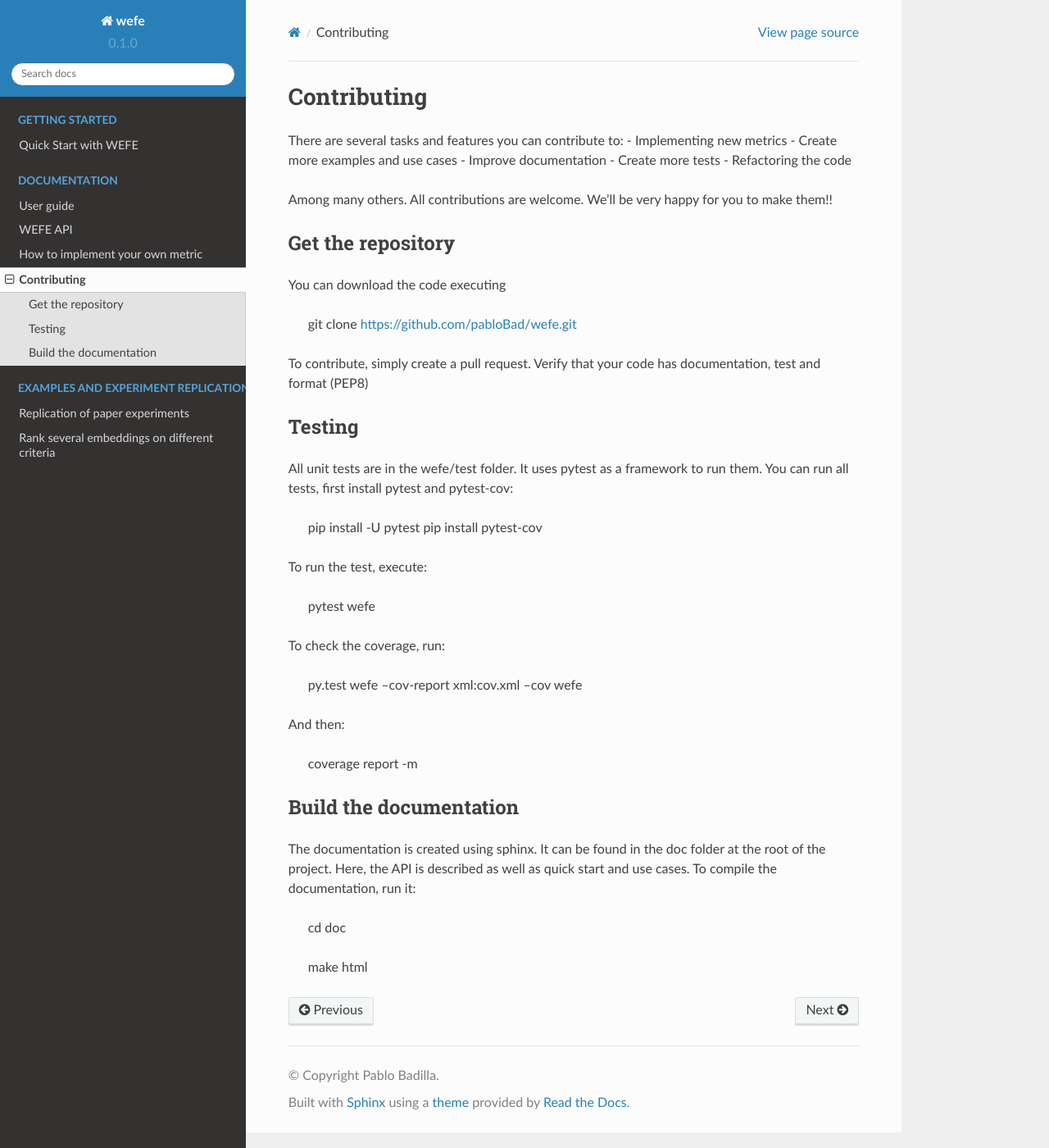
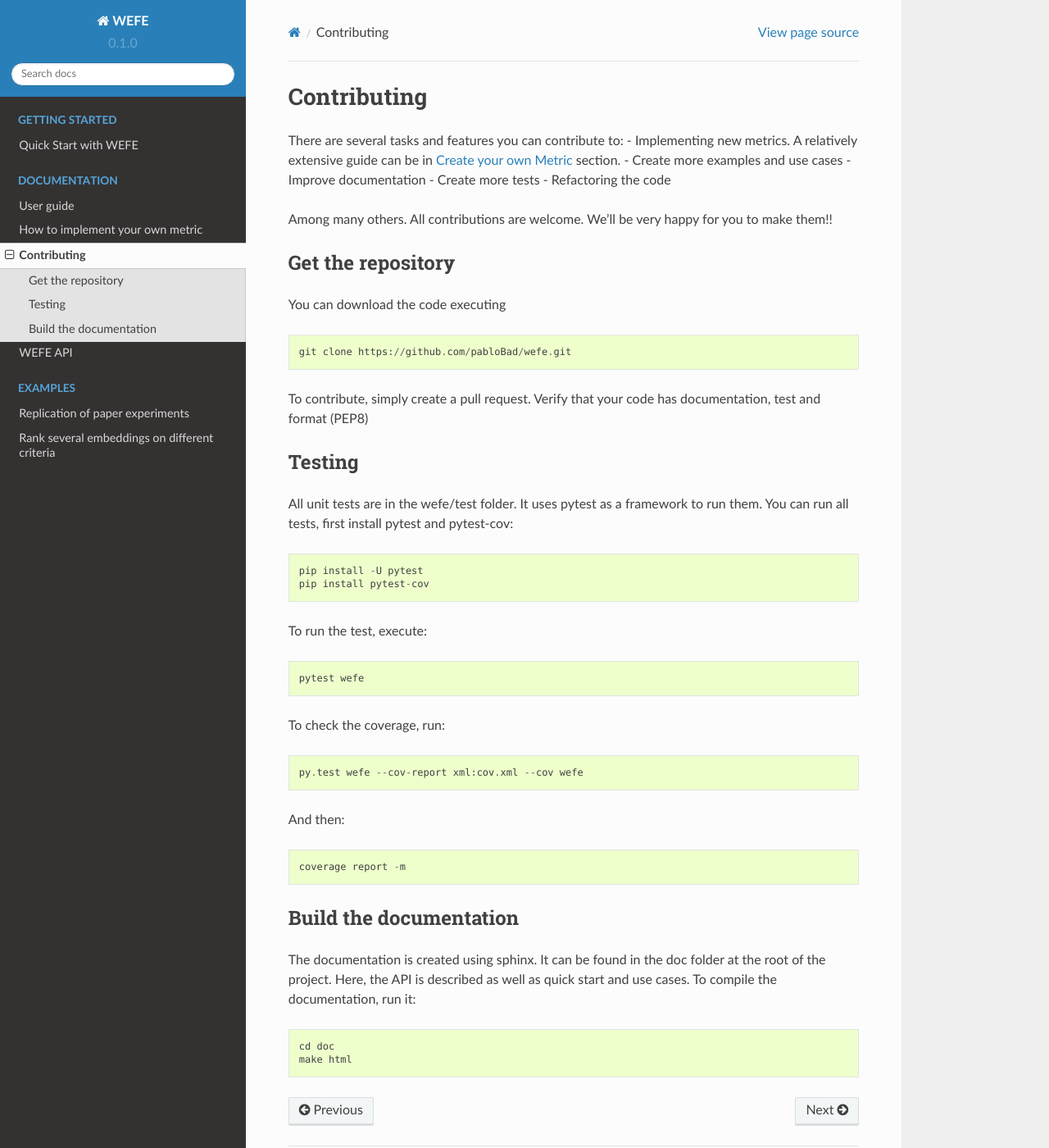
Before and after one commit to dccuchile/wefe, a Sphinx documentation site: the page built from doc/contribute.rst, in a window 1280 px wide and 1400 px high. Shown: the whole window at 82% size. Built offline with Sphinx 7.4.7 and the Read the Docs theme 2.0.0, drawn with Linux system fonts in a browser that asks for light colours; formulas are drawn with MathJax 3.

Commit message:
Fix errors in the doc compilation

```diff
--- a/doc/conf.py
+++ b/doc/conf.py
@@ -74,7 +74,7 @@
 master_doc = 'index'
 
 # General information about the project.
-project = u'wefe'
+project = u'WEFE'
 copyright = u'Pablo Badilla'
 
 # The version info for the project you're documenting, acts as replacement for
@@ -230,7 +230,8 @@
 # (source start file, target name, title,
 #  author, documentclass [howto, manual, or own class]).
 latex_documents = [
-    ('index', 'project-template.tex', u'project-template Documentation', u'Vighnesh Birodkar', 'manual'),
+    ('index', 'project-template.tex', u'project-template Documentation',
+     u'Vighnesh Birodkar', 'manual'),
 ]
 
 # The name of an image file (relative to this directory) to place at the top of
@@ -257,7 +258,8 @@
 
 # One entry per manual page. List of tuples
 # (source start file, name, description, authors, manual section).
-man_pages = [('index', 'project-template', u'project-template Documentation', [u'Vighnesh Birodkar'], 1)]
+man_pages = [('index', 'project-template', u'project-template Documentation',
+              [u'Vighnesh Birodkar'], 1)]
 
 # If true, show URL addresses after external links.
 #man_show_urls = False
@@ -268,7 +270,8 @@
 # (source start file, target name, title, author,
 #  dir menu entry, description, category)
 texinfo_documents = [
-    ('index', 'project-template', u'project-template Documentation', u'Vighnesh Birodkar', 'project-template',
+    ('index', 'project-template', u'project-template Documentation',
+     u'Vighnesh Birodkar', 'project-template',
      'One line description of project.', 'Miscellaneous'),
 ]
 
@@ -287,7 +290,8 @@
 # Example configuration for intersphinx: refer to the Python standard library.
 # intersphinx configuration
 intersphinx_mapping = {
-    'python': ('https://docs.python.org/{.major}'.format(sys.version_info), None),
+    'python':
+    ('https://docs.python.org/{.major}'.format(sys.version_info), None),
     'numpy': ('https://docs.scipy.org/doc/numpy/', None),
     'scipy': ('https://docs.scipy.org/doc/scipy/reference', None),
     'matplotlib': ('https://matplotlib.org/', None),
--- a/doc/contribute.rst
+++ b/doc/contribute.rst
@@ -3,7 +3,7 @@
 ============
 
 There are several tasks and features you can contribute to:
-- Implementing new metrics
+- Implementing new metrics. A relatively extensive guide can be in `Create your own Metric <create_metric.html>`_ section.
 - Create more examples and use cases
 - Improve documentation
 - Create more tests
@@ -16,7 +16,7 @@
 ==================
 
 
-You can download the code executing
+You can download the code executing ::
 
     git clone https://github.com/pabloBad/wefe.git
 
@@ -29,20 +29,20 @@
 =======
 
 All unit tests are in the wefe/test folder. It uses pytest as a framework to run them.
-You can run all tests, first install pytest and pytest-cov:
+You can run all tests, first install pytest and pytest-cov::
 
     pip install -U pytest
     pip install pytest-cov
 
-To run the test, execute:
+To run the test, execute::
 
     pytest wefe
 
-To check the coverage, run:
+To check the coverage, run::
 
     py.test wefe --cov-report xml:cov.xml --cov wefe
 
-And then:
+And then::
 
     coverage report -m
 
@@ -52,8 +52,7 @@
 
 The documentation is created using sphinx. It can be found in the doc folder at the root of the project.
 Here, the API is described as well as quick start and use cases.
-To compile the documentation, run it:
+To compile the documentation, run it::
 
     cd doc
-
     make html
--- a/wefe/__init__.py
+++ b/wefe/__init__.py
@@ -5,7 +5,7 @@
 from .metrics.RND import RND
 from .metrics.RNSB import RNSB
 from .metrics.MAC import MAC
-from .datasets.datasets import fetch_bingliu, fetch_debias_multiclass, fetch_debiaswe, fetch_eds, load_weat
+from .datasets import fetch_bingliu, fetch_debias_multiclass, fetch_debiaswe, fetch_eds, load_weat
 from ._version import __version__
 
 __all__ = [
```
Also changed, not shown: README.rst (+8 -10 lines), doc/index.rst (+10 -8 lines), doc/quick_start.rst (+3 -8 lines).
